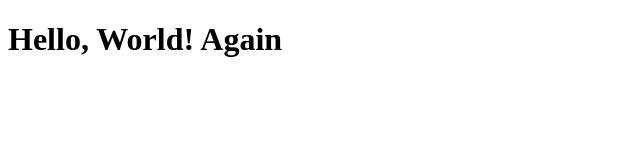
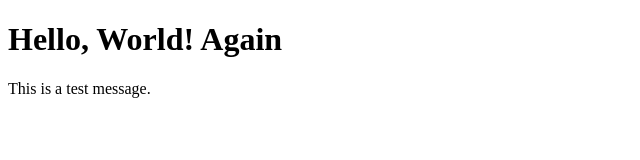
Before and after one commit to hoxxinh/Openshift, a website: page public/index.html in a window 1280 px wide. Shown: the whole page, without its empty margins (0-640 px from the left). Drawn offline with Linux system fonts and the light colour scheme.

Commit message:
Updating Index.html

```diff
--- a/public/index.html
+++ b/public/index.html
@@ -7,5 +7,6 @@
 </head>
 <body>
     <h1>Hello, World! Again</h1>
+    <p1>This is a test message.</p1>
 </body>
 </html>
```
